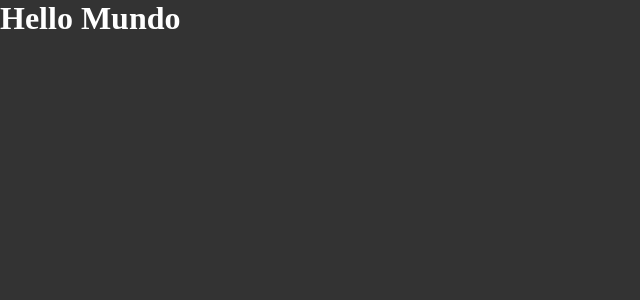
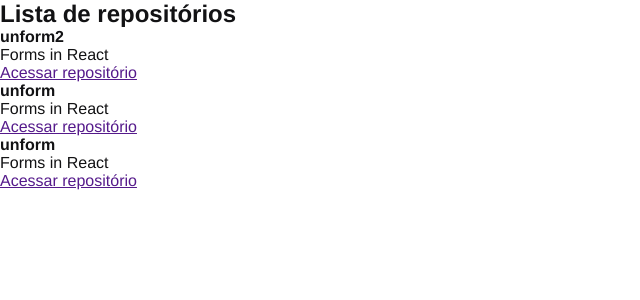
Before and after one commit to davim5/react-github-explorer, a React app: page / in a window 1280 px wide. Shown: the top 300 px of the page, without its empty margins (0-640 px from the left). Built offline with nearby package versions, Linux system fonts and the light colour scheme.

Commit message:
11-Primeiro-Componente-React

```diff
--- a/src/App.jsx
+++ b/src/App.jsx
@@ -1,6 +1,7 @@
+import { RepositoryList } from './components/RepositoryList'
 import './styles/global.scss'
 
 export function App(){
 
-    return <h1>Hello Mundo</h1>
+    return <RepositoryList />;
 }
--- /dev/null
+++ b/src/components/RepositoryList.jsx
@@ -0,0 +1,26 @@
+const repositoryName = 'unform2'
+
+export function RepositoryList(){
+    return(
+        <section className="repository-list">
+            <h1>Lista de repositórios</h1>
+            <ul>
+                <li>
+                    <strong>{repositoryName}</strong>
+                    <p>Forms in React</p>
+                    <a href=""> Acessar repositório</a>
+                </li>
+                <li>
+                    <strong>unform</strong>
+                    <p>Forms in React</p>
+                    <a href=""> Acessar repositório</a>
+                </li>
+                <li>
+                    <strong>unform</strong>
+                    <p>Forms in React</p>
+                    <a href=""> Acessar repositório</a>
+                </li>
+            </ul>
+        </section>
+    );
+}
--- a/src/styles/global.scss
+++ b/src/styles/global.scss
@@ -5,9 +5,7 @@
 }
 
 body{
-    font: Arial,Helvetica,sans-serif;
-    background: #333;
-    h1{
-        color:white;
-    }
+    font: 16px "Helvetica Neue",Arial,Helvetica,sans-serif;
+    color: #121214;
+
 }
```
Also changed, not shown: 1 other file (tests, documents, lock files or other folders).
